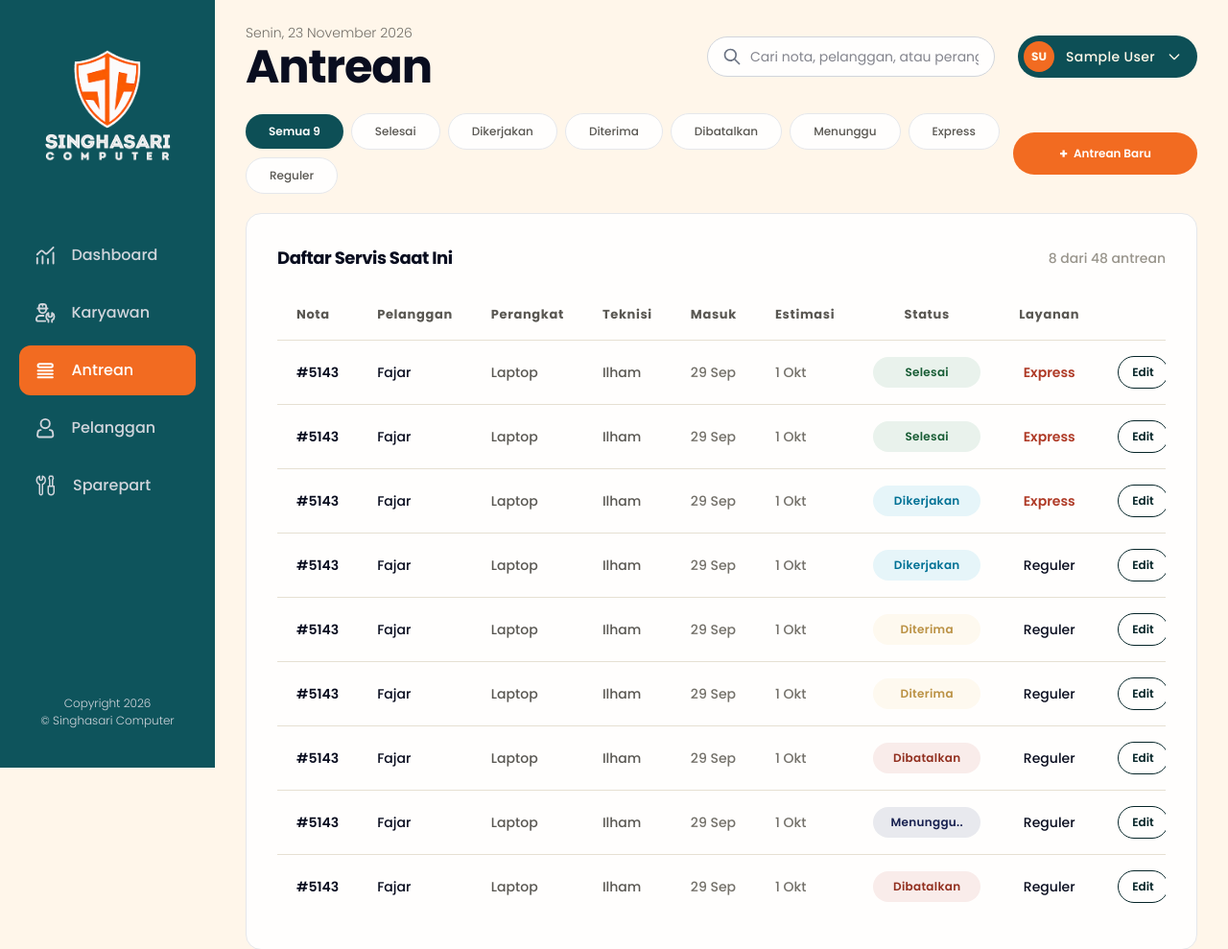
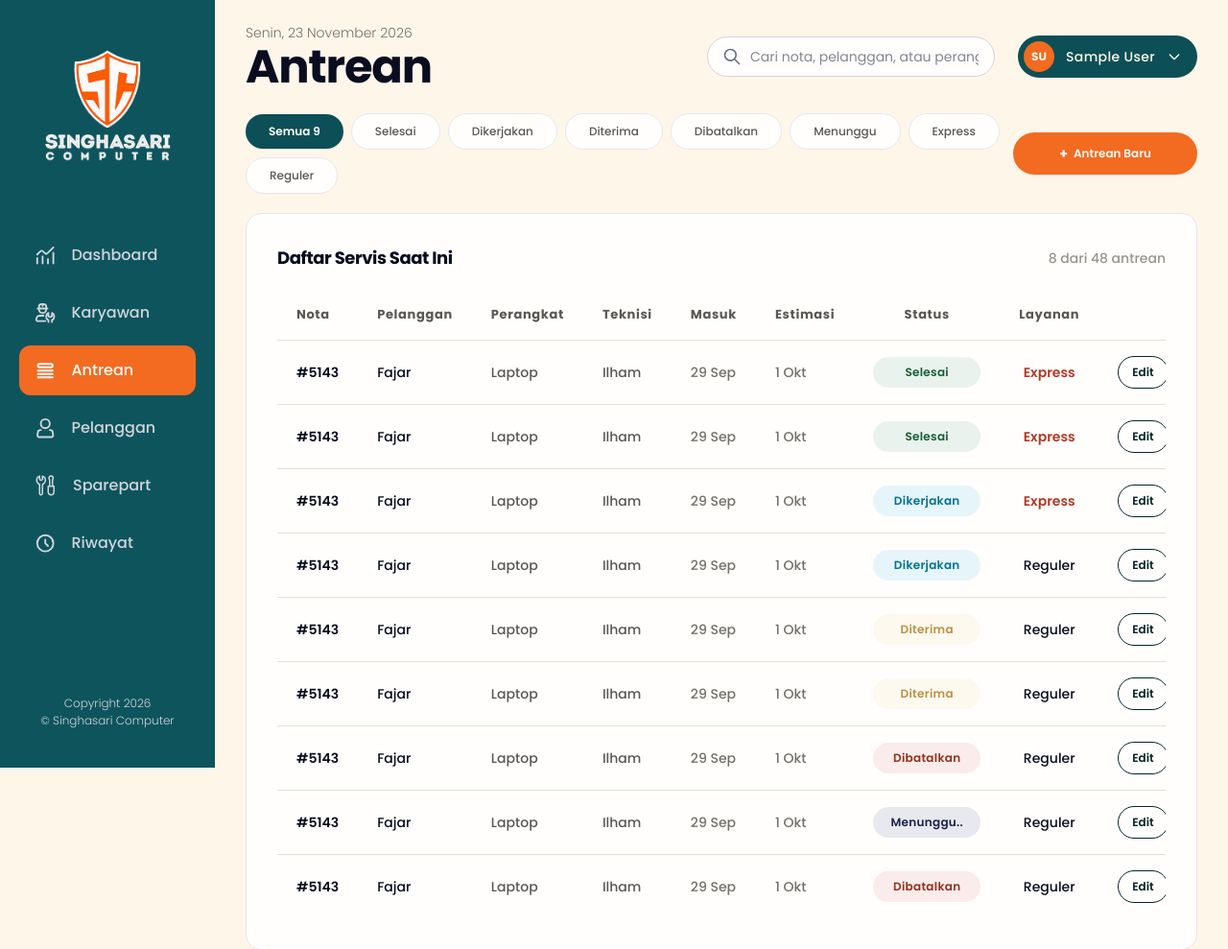
Before and after one commit to rayanaaajs/Sistem-Manajemen-Servis, a PHP site: page /admin/antrean.php in a window 1280 px wide. Shown: the top 989 px of the page at 96% size. Run offline with PHP 8.4, Linux system fonts and the light colour scheme; the visitor is signed in with stand-in values (Sample User, id 1); style sheets or scripts are compiled from the project's sources.

Commit message:
tambah menu riwayat

```diff
--- a/includes/header.php
+++ b/includes/header.php
@@ -110,6 +110,18 @@ $search_placeholder = $search_placeholder ?? 'Cari nomor nota';
                 </svg>
                 Sparepart
             </a>
+
+            <?php if ($is_admin): ?>
+                <!-- Link Riwayat (Arsip Servis Selesai & Sudah Diambil) -->
+                <a href="<?= $base ?>admin/riwayat.php"
+                    class="flex items-center gap-4 px-4 py-3.5 rounded-xl font-medium transition-all <?= ((isset($active_menu) && $active_menu === 'riwayat') || $currentPage === 'riwayat.php') ? 'bg-orange text-white-light' : 'text-gray-300 hover:text-white-light hover:bg-white/10' ?>">
+                    <svg xmlns="http://www.w3.org/2000/svg" width="1.4em" height="1.4em" viewBox="0 0 24 24">
+                        <path d="M0 0h24v24H0z" fill="none" />
+                        <path fill="none" stroke="currentColor" stroke-linecap="round" stroke-linejoin="round" stroke-width="2" d="M12 8v4l3 3m6-3a9 9 0 1 1-18 0a9 9 0 0 1 18 0" />
+                    </svg>
+                    Riwayat
+                </a>
+            <?php endif; ?>
         </nav>
 
         <!-- Copyright Footer Sidebar -->
@@ -185,7 +197,7 @@ $search_placeholder = $search_placeholder ?? 'Cari nomor nota';
                             </button>
                         </form>
                     </div>
-                </div
+                </div>
             </div>
         </header>
 
```
